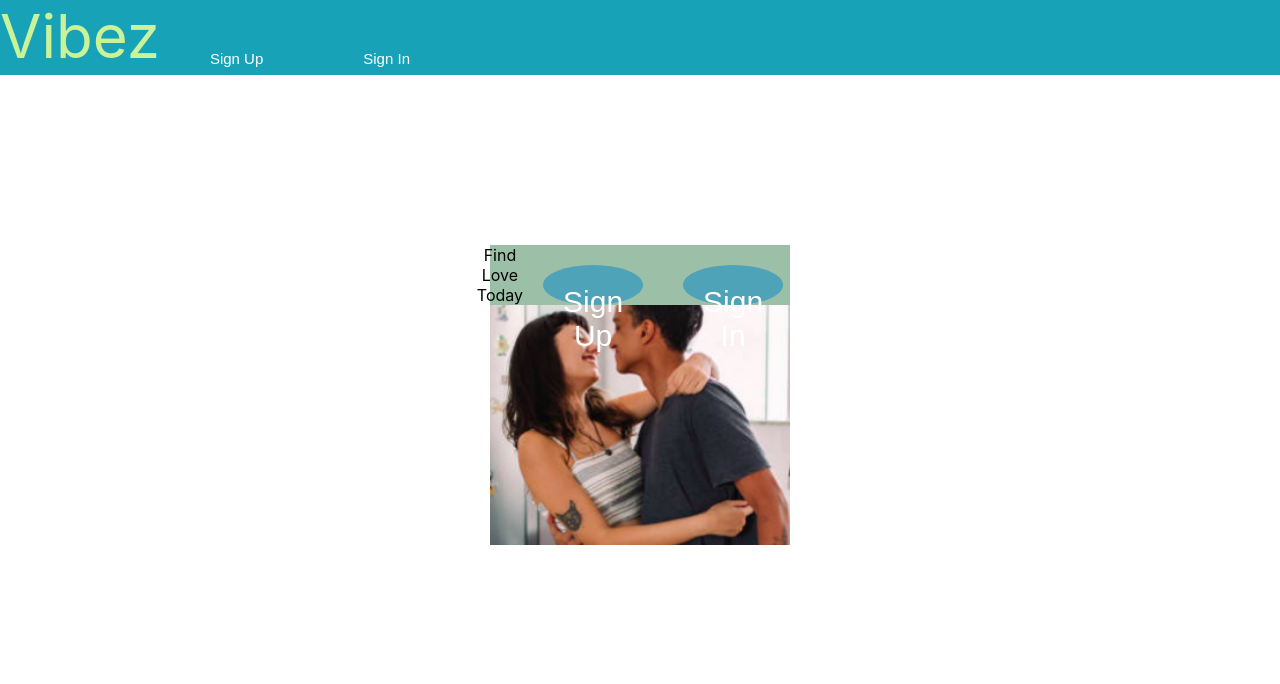
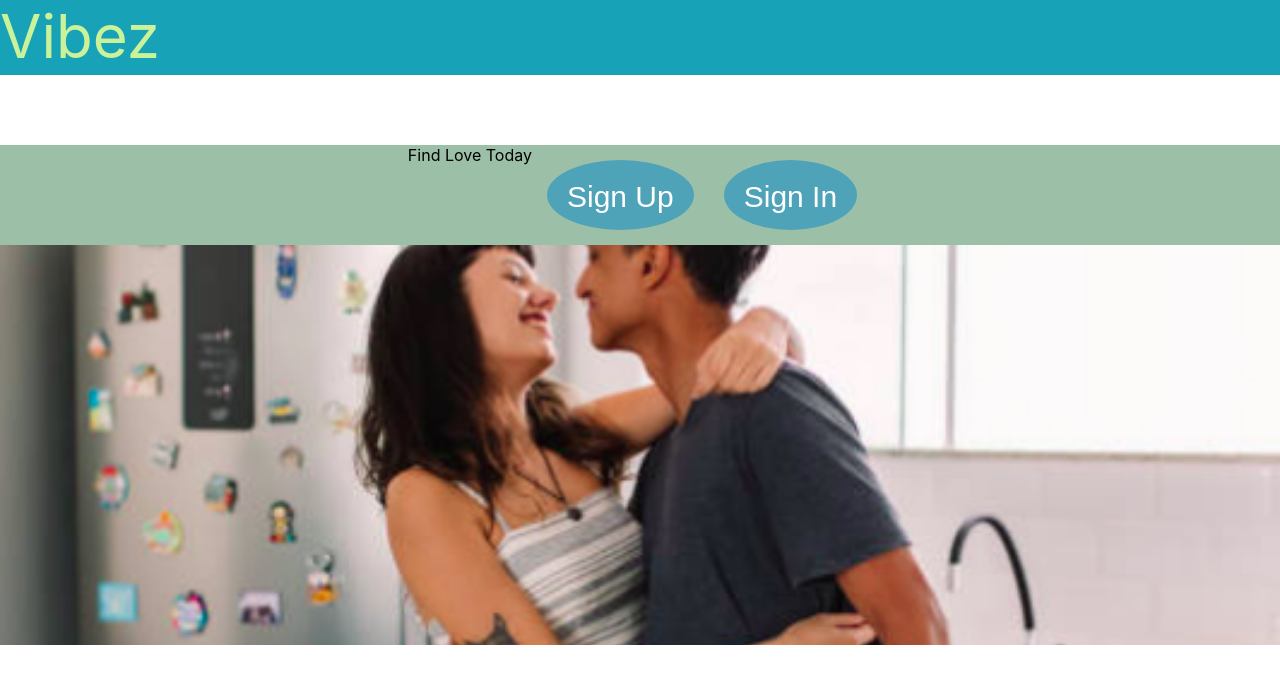
Before and after one commit to jerniceduncan/Date_APP, a React (Create React App) app: page / in a window 1280 px wide. Shown: the top 684 px of the page. Built offline with nearby package versions, Linux system fonts and the light colour scheme.

Commit message:
created Stripe.jss

```diff
--- a/package.json
+++ b/package.json
@@ -3,6 +3,8 @@
   "version": "0.1.0",
   "private": true,
   "dependencies": {
+    "@stripe/react-stripe-js": "^1.6.0",
+    "@stripe/stripe-js": "^1.21.2",
     "@testing-library/jest-dom": "^5.15.1",
     "@testing-library/react": "^11.2.7",
     "@testing-library/user-event": "^12.8.3",
--- a/src/App.js
+++ b/src/App.js
@@ -1,12 +1,14 @@
 import "./App.css";
 import Nav from "./components/Nav/Nav"
 import Main from "./components/Main/Main"
+import SignUp from "./components/SignUp/SignUp";
 
 
 function App() {
   return <div className="App">
     <Nav>Dating App</Nav>
     <Main />
+
   </div>;
 }
 
--- a/src/components/Main/Main.css
+++ b/src/components/Main/Main.css
@@ -1,6 +1,6 @@
 .center {
-  width: 300px;
-  height: 300px;
+  width: 100%;
+  height: 500px;
   background-image: url("./img/love.png");
   background-repeat: no-repeat;
   background-size: cover;
--- a/src/components/Main/Main.js
+++ b/src/components/Main/Main.js
@@ -1,6 +1,6 @@
 import styled from "styled-components";
 import "./Main.css";
-import  SignUp  from "./../SignUp/SignUp";
+import SignUp from "./../SignUp/SignUp";
 
 const Container = styled.div`
   width: 100%;
@@ -17,13 +17,15 @@ const ButtonGroup = styled.div`
   height: 20%;
 `;
 const Button = styled.button`
+  display: flex;
+  justify-content: center;
   border-radius: 50%;
   border: none;
   background-color: #4ea3b8;
   color: white;
   font-size: 30px;
   padding: 20px;
-  margin: 20px;
+  margin: 15px;
   &:hover {
     background-color: #c9f299;
   }
--- a/src/components/Nav/Nav.js
+++ b/src/components/Nav/Nav.js
@@ -34,8 +34,8 @@ const Nav = () => {
     <div>
       <Navigation>Vibez
         <ButtonGroupNav>
-        <Button>Sign Up</Button>
-        <Button>Sign In</Button>
+        {/* <Button>Sign Up</Button>
+        <Button>Sign In</Button> */}
         </ButtonGroupNav>
       </Navigation>
 
```
Also changed, not shown: src/Stripe/Stripe.js (+18 -0 lines), 1 other file (tests, documents, lock files or other folders).
